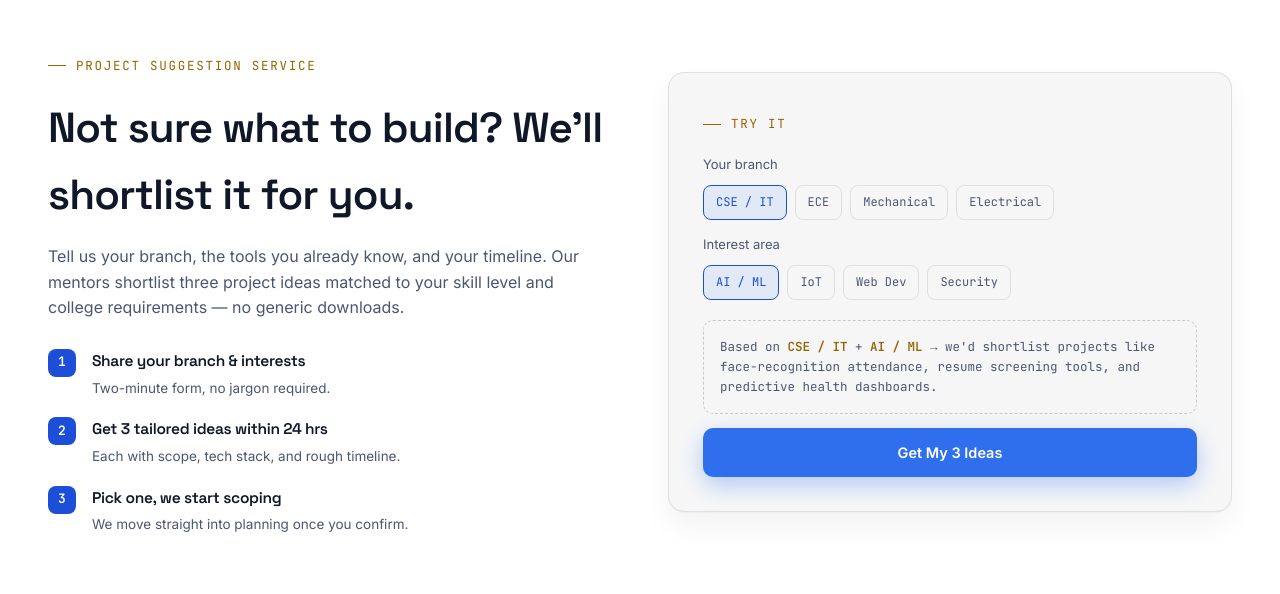
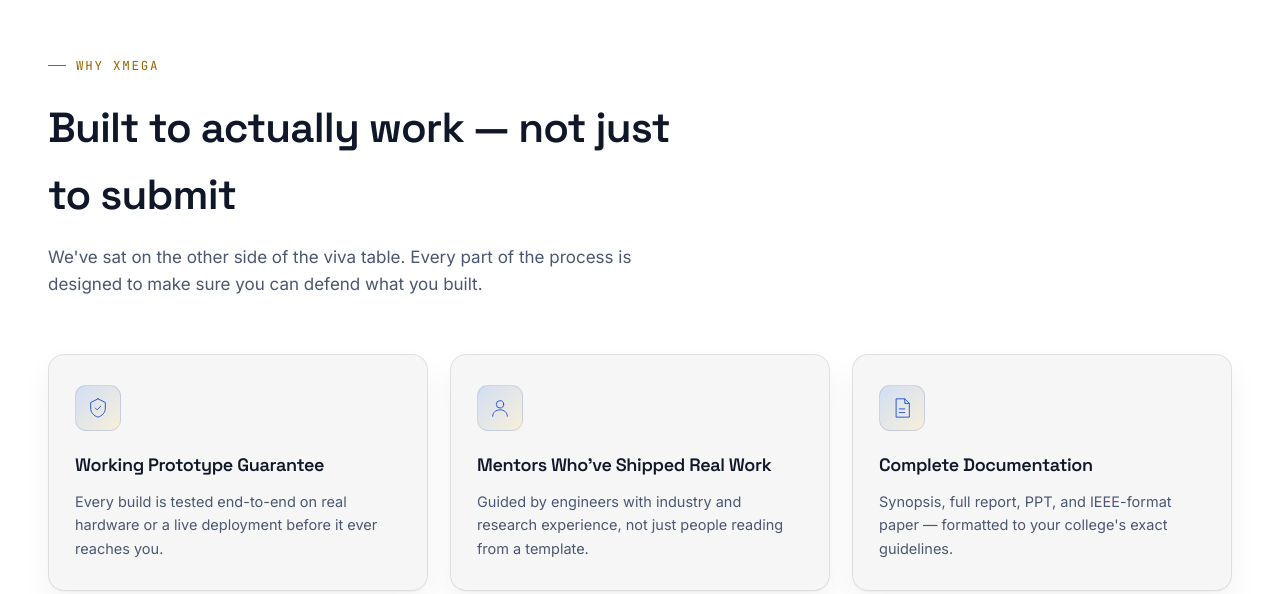
Before and after one commit to UdayrajPawar/Buy-College-Projects, a plain HTML site: page index.html in a window 1280 px wide. Shown: the part 1087-1681 px from the top of the page. Drawn offline with Linux system fonts and the light colour scheme.

Commit message:
Update index.html

```diff
--- a/index.html
+++ b/index.html
@@ -520,38 +520,7 @@
       <div style="margin-top:8px;color:var(--text-dim);">92% · Report &amp; PPT ready</div>
     </div>
   </section>
-<!-- 5. PROJECT SUGGESTION SERVICE -->
-  <section id="suggest">
-    <div class="wrap suggest-wrap">
-      <div class="reveal">
-        <div class="eyebrow">PROJECT SUGGESTION SERVICE</div>
-        <h2>Not sure what to build? We'll shortlist it for you.</h2>
-        <p style="color:var(--text-muted);margin-bottom:28px;">Tell us your branch, the tools you already know, and your timeline. Our mentors shortlist three project ideas matched to your skill level and college requirements — no generic downloads.</p>
-        <div class="step-row" style="margin-bottom:18px;"><div class="step-num">1</div><div><h4>Share your branch &amp; interests</h4><p>Two-minute form, no jargon required.</p></div></div>
-        <div class="step-row" style="margin-bottom:18px;"><div class="step-num">2</div><div><h4>Get 3 tailored ideas within 24 hrs</h4><p>Each with scope, tech stack, and rough timeline.</p></div></div>
-        <div class="step-row"><div class="step-num">3</div><div><h4>Pick one, we start scoping</h4><p>We move straight into planning once you confirm.</p></div></div>
-      </div>
-      <div class="card suggest-card reveal">
-        <div class="eyebrow" style="margin-bottom:20px;">TRY IT</div>
-        <div class="suggest-form-mini">
-          <div>
-            <div style="font-size:13px;color:var(--text-muted);margin-bottom:10px;">Your branch</div>
-            <div class="chip-row" id="branchChips">
-              <span class="chip active">CSE / IT</span><span class="chip">ECE</span><span class="chip">Mechanical</span><span class="chip">Electrical</span>
-            </div>
-          </div>
-          <div>
-            <div style="font-size:13px;color:var(--text-muted);margin-bottom:10px;">Interest area</div>
-            <div class="chip-row" id="interestChips">
-              <span class="chip active">AI / ML</span><span class="chip">IoT</span><span class="chip">Web Dev</span><span class="chip">Security</span>
-            </div>
-          </div>
-          <div class="mini-out" id="suggestOut">Based on <b>CSE / IT</b> + <b>AI / ML</b> → we'd shortlist projects like face-recognition attendance, resume screening tools, and predictive health dashboards.</div>
-          <a href="#lead-form" class="btn btn-primary" style="justify-content:center;">Get My 3 Ideas</a>
-        </div>
-      </div>
-    </div>
-  </section>
+
   <!-- 2. WHY CHOOSE XMEGA -->
   <section id="why">
     <div class="wrap">
```
